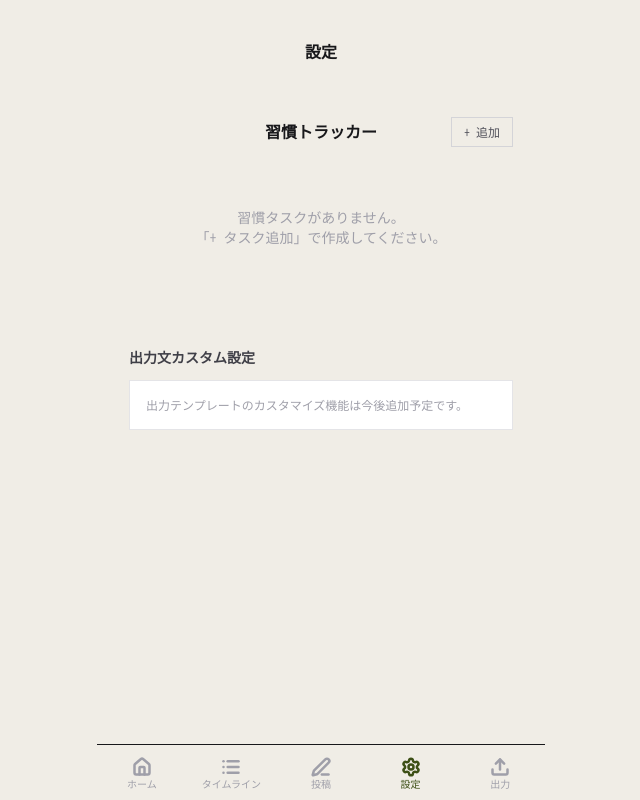
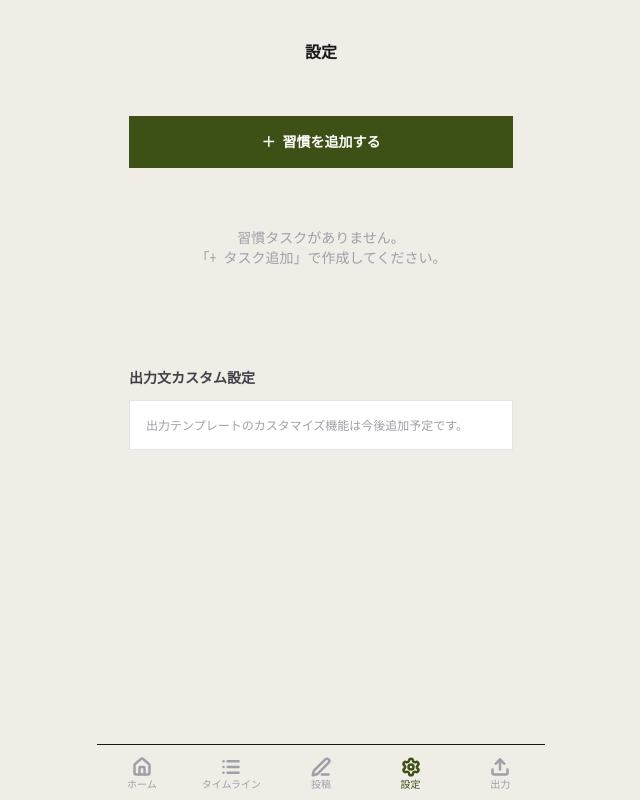
Before and after one commit to sen-sketch/self-insight-app, a Next.js app: page /settings in a window 1280 px wide. Shown: the whole page, without its empty margins (319-959 px from the left). Built offline with nearby package versions, Linux system fonts and the light colour scheme.

Commit message:
習慣設定ボタンのUI変更

```diff
--- a/src/components/habit/HabitPage.tsx
+++ b/src/components/habit/HabitPage.tsx
@@ -72,6 +72,34 @@ export function HabitPage({ showTracker = true }: Props) {
   }
 
 
+  if (!showTracker) {
+    return (
+      <div className="flex flex-col gap-3 px-4 py-5">
+        {showForm ? (
+          <HabitForm onSubmit={handleAdd} onCancel={() => setShowForm(false)} />
+        ) : (
+          <button
+            onClick={() => setShowForm(true)}
+            className="flex w-full items-center justify-center gap-1 bg-[#3d5016] py-4 text-sm font-bold text-white"
+          >
+            ＋ 習慣を追加する
+          </button>
+        )}
+
+        <HabitList
+          habits={habits}
+          logs={logs}
+          onReorder={handleReorder}
+          onUpdate={handleUpdate}
+          onDelete={handleDelete}
+          onToggleActive={handleToggleActive}
+          onLogStart={undefined}
+          settingsMode={true}
+        />
+      </div>
+    );
+  }
+
   return (
     <div className="flex flex-col gap-3 px-4 py-5">
       <div className="relative flex items-center py-1">
@@ -97,8 +125,8 @@ export function HabitPage({ showTracker = true }: Props) {
         onUpdate={handleUpdate}
         onDelete={handleDelete}
         onToggleActive={handleToggleActive}
-        onLogStart={showTracker ? handleLogStart : undefined}
-        settingsMode={!showTracker}
+        onLogStart={handleLogStart}
+        settingsMode={false}
       />
     </div>
   );
```
